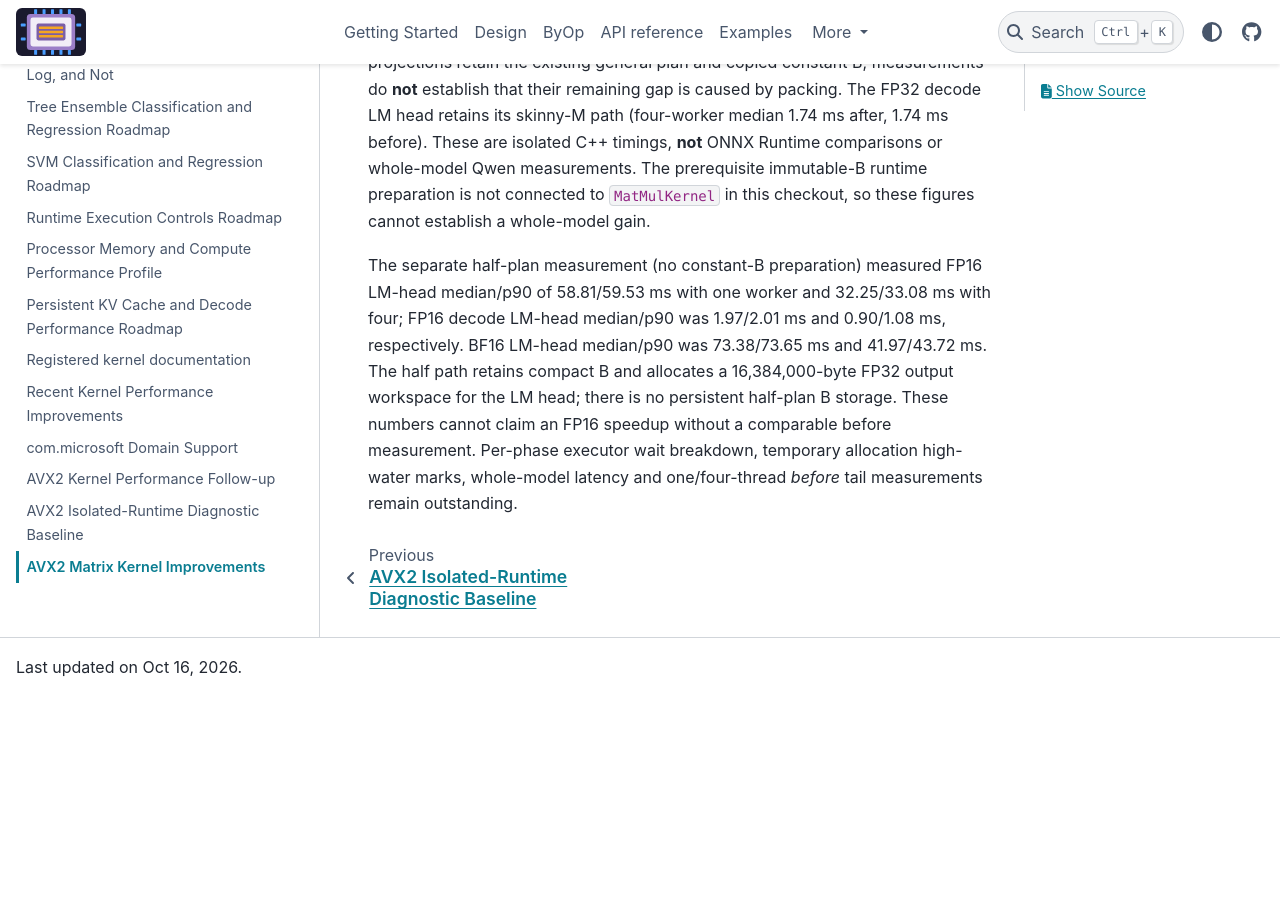
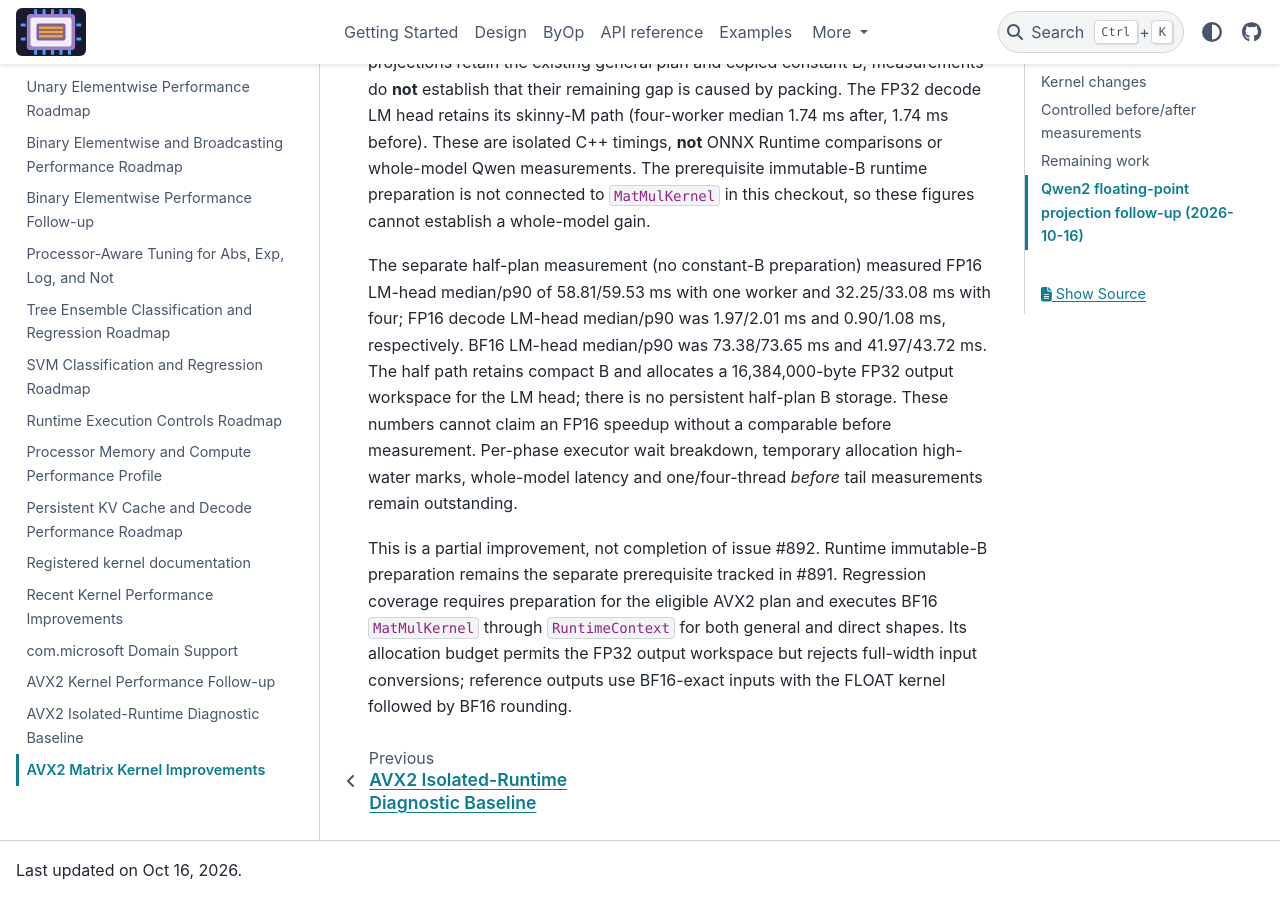
Before and after one commit to xadupre/onnx-light-cpu, a Sphinx documentation site: the page built from docs/next_steps/2026/2026_09_avx2_matrix_kernel_improvements.rst, in a window 1280 px wide and 900 px high, scrolled down 4187 px. Built offline with Sphinx 7.4.7 and the PyData theme 0.15.4, drawn with Linux system fonts in a browser that asks for light colours; pages that are not in the unit, such as notebooks, are missing from menus; before the commit the page ends 4884 px from its top, so only the background shows below that.

Commit message:
Strengthen prepared GEMM and BF16 MatMul regression coverage
Require eligible AVX2 preparation and exercise BF16 runtime MatMul allocation bounds for general and direct paths. Share the existing heap tracker and document that runtime integration remains separate.

Co-authored-by: Copilot <223556219+Copilot@users.noreply.github.com>

```diff
--- a/docs/next_steps/2026/2026_09_avx2_matrix_kernel_improvements.rst
+++ b/docs/next_steps/2026/2026_09_avx2_matrix_kernel_improvements.rst
@@ -245,3 +245,11 @@ there is no persistent half-plan B storage. These numbers cannot claim an
 FP16 speedup without a comparable before measurement. Per-phase executor
 wait breakdown, temporary allocation high-water marks, whole-model latency
 and one/four-thread *before* tail measurements remain outstanding.
+
+This is a partial improvement, not completion of issue #892. Runtime
+immutable-B preparation remains the separate prerequisite tracked in #891.
+Regression coverage requires preparation for the eligible AVX2 plan and
+executes BF16 ``MatMulKernel`` through ``RuntimeContext`` for both general
+and direct shapes. Its allocation budget permits the FP32 output workspace
+but rejects full-width input conversions; reference outputs use BF16-exact
+inputs with the FLOAT kernel followed by BF16 rounding.
```
Also changed, not shown: 4 other files.
